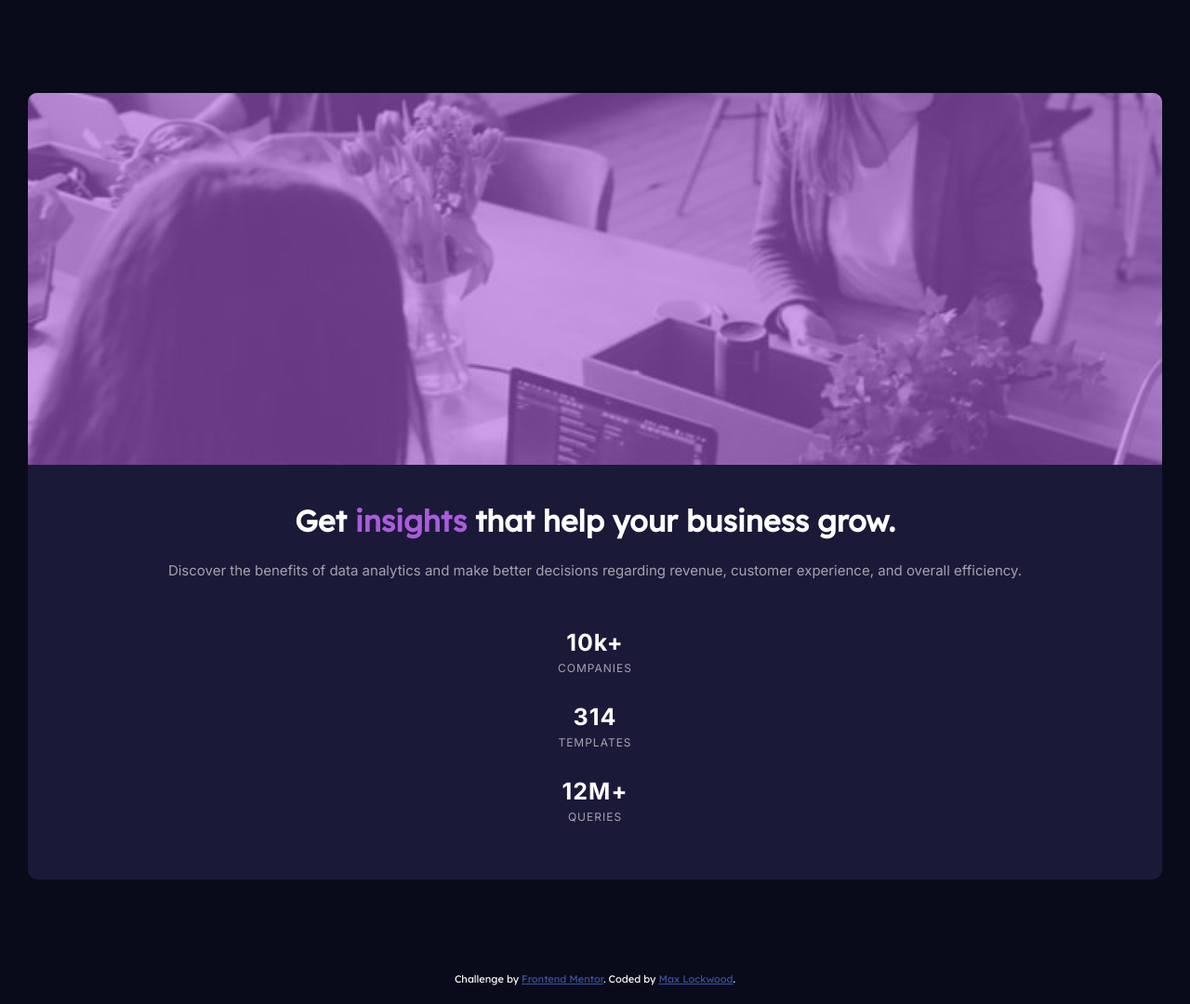
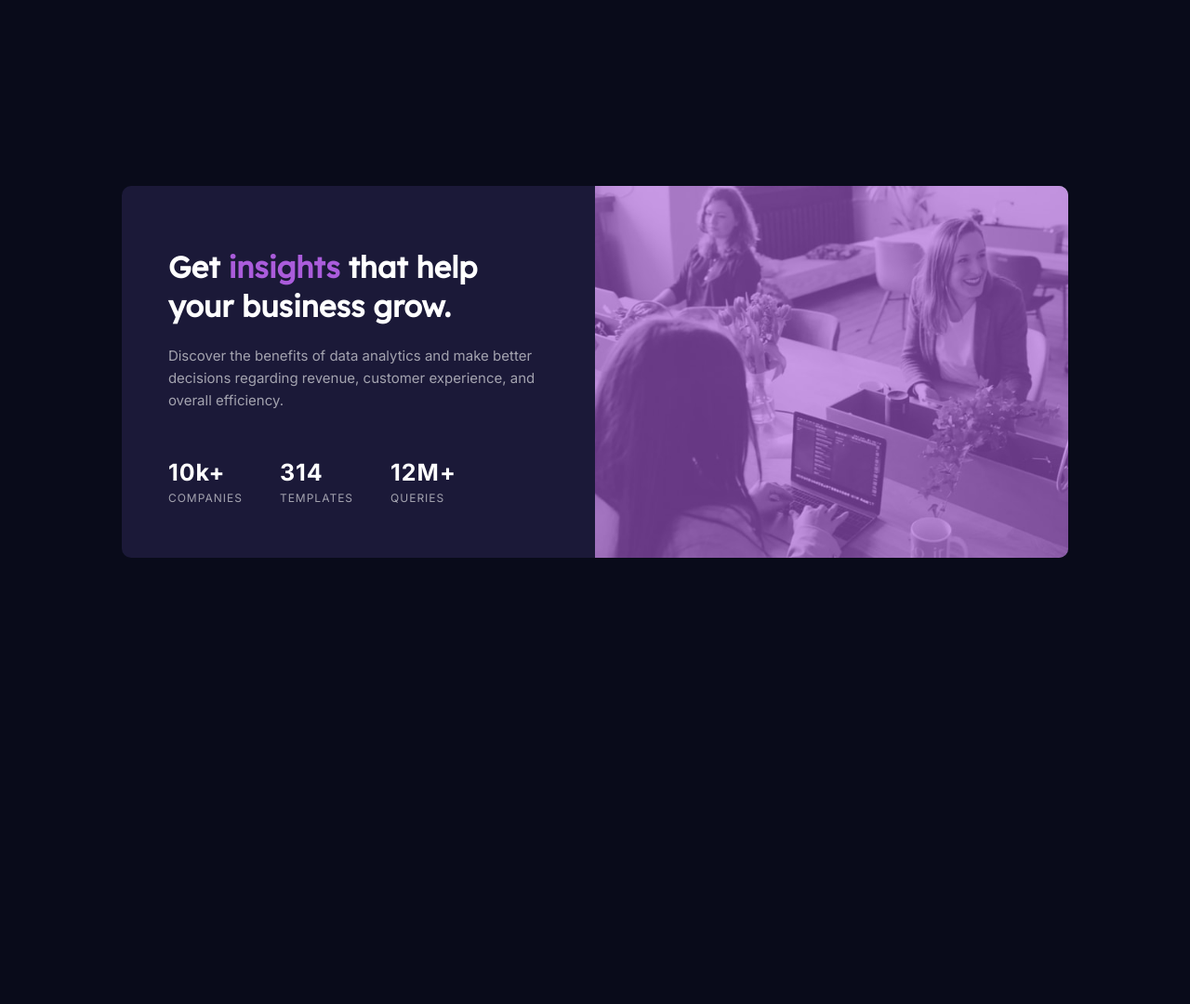
Before and after one commit to Max88-git/stats-preview-card, a plain HTML site: page index.html in a window 1280 px wide. Shown: the whole page at 93% size. After the commit the page ends 800 px from the top, so only its background shows below. Drawn offline with Linux system fonts and the light colour scheme.

Commit message:
Included media queries for desktop screens

```diff
--- a/index.html
+++ b/index.html
@@ -27,9 +27,9 @@
 			</ul>
 		</div>
 	</div>
-  <div class="attribution">
+	<!--<div class="attribution">
 		Challenge by <a href="https://www.frontendmentor.io?ref=challenge" target="_blank">Frontend Mentor</a>.
 		Coded by <a href="https://www.maxlockwood.uk/">Max Lockwood</a>.
-  </div>
+	</div>-->
 </body>
 </html>
--- a/style.css
+++ b/style.css
@@ -41,7 +41,7 @@ p {
 }
 
 .container .picture {
-	background: url("./images/image-header-mobile.jpg")no-repeat center/cover;
+	background: url("./images/image-header-mobile.jpg") no-repeat center/cover;
 	border-radius: 10px 10px 0 0;
 	height: 400px;
 }
@@ -88,6 +88,56 @@ p {
 	color: var(--white);
 }
 
+@media (min-width: 768px) {
+	.container {
+		display: flex;
+		flex-direction: row-reverse;
+		align-items: center;
+		justify-content: center;
+		padding: 0;
+		text-align: left;
+	}
+	.container .picture {
+		background: url("./images/image-header-mobile.jpg") no-repeat
+			center/cover;
+		min-width: 50%;
+		border-radius: 0 10px 10px 0;
+	}
+	.container .picture .overlay {
+		background-color: hsla(277, 64%, 61%, 0.6);
+		height: 400px;
+		border-radius: 0 10px 10px 0;
+	}
+	.container .card ul {
+		padding-left: 20px;
+		display: flex;
+	}
+	.container .card ul li {
+		margin-right: 40px;
+	}
+	.container .card ul li span {
+		font-size: 25px;
+		margin-bottom: 5px;
+		display: block;
+		text-transform: none;
+		font-weight: 700;
+		color: var(--white);
+	}
+}
+
+@media (min-width: 992px) {
+	body {
+		display: flex;
+		flex-direction: column;
+		align-items: center;
+		justify-content: center;
+		min-height: 100vh;
+	}
+	.container .card:nth-child(2) {
+		padding: 0 30px;
+	}
+}
+
 .attribution {
 	font-size: 11px;
 	text-align: center;
```
Lines whose indentation alone changed are shown as unchanged.
